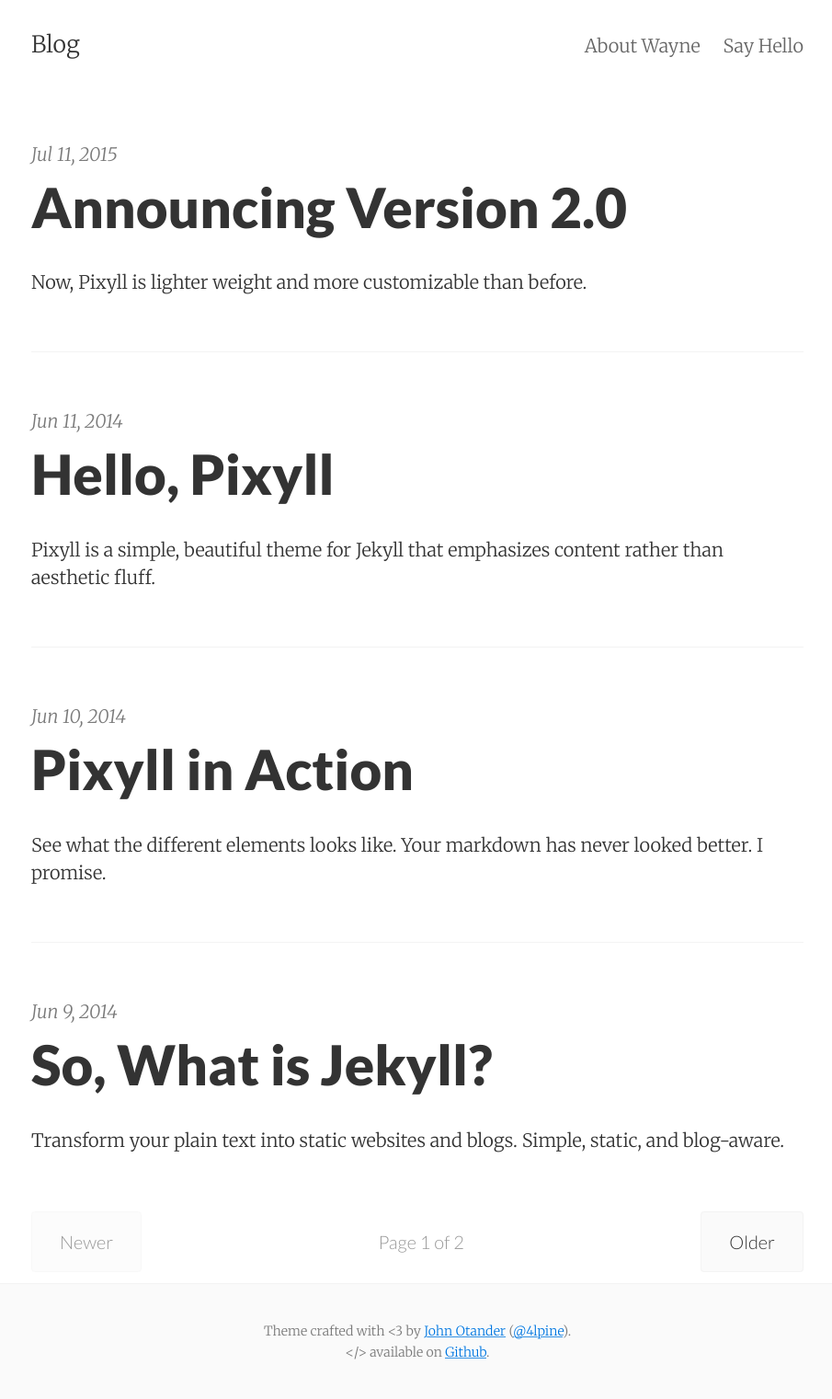
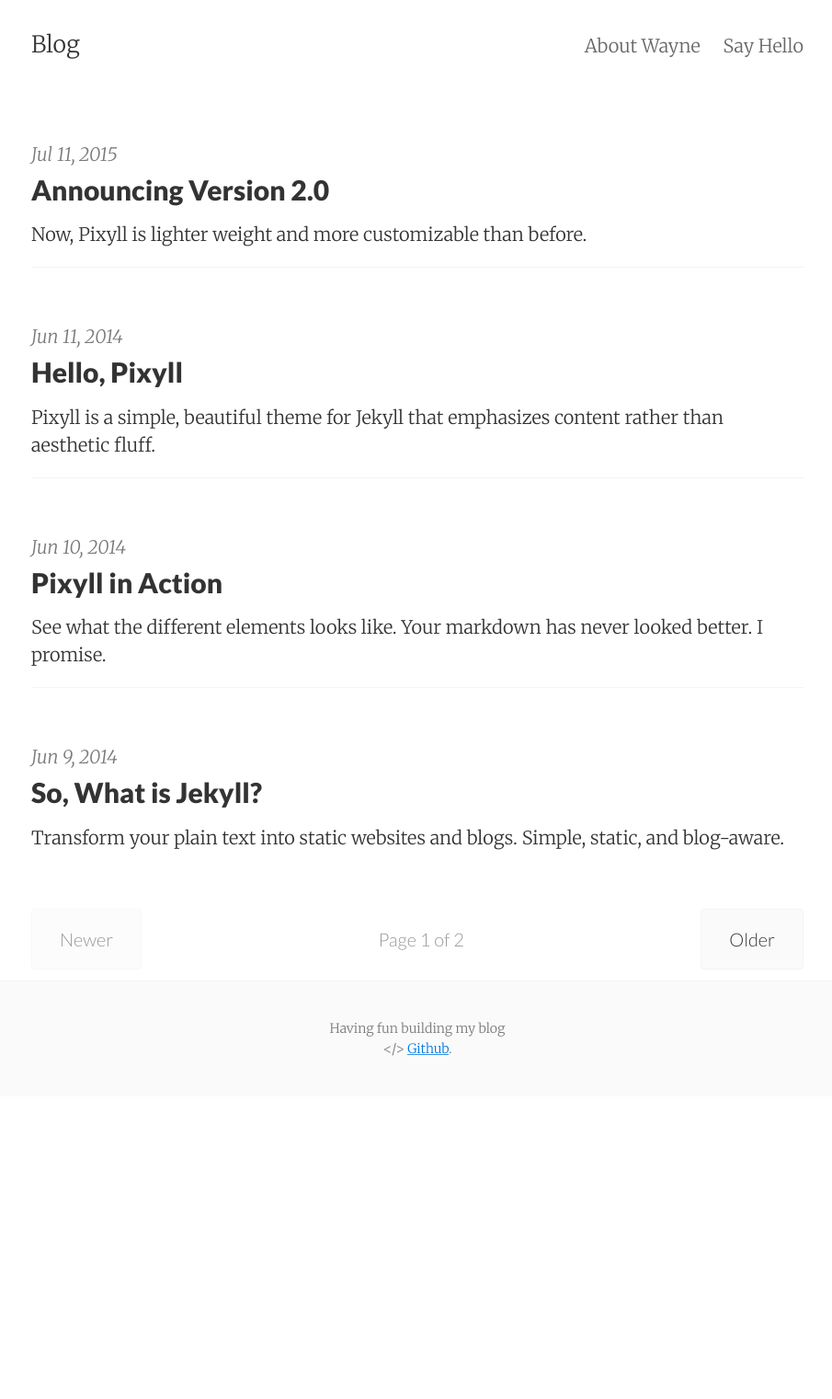
Before and after one commit to zhaoweigg/zhaoweigg.github.io, a Jekyll site: the page built from index.html, in a window 1280 px wide. Shown: the whole page at 92% size, without its empty margins (186-1091 px from the left). Built offline with Jekyll 4.4.1, drawn with Linux system fonts in a browser that asks for light colours; nearby versions of some CDN libraries; the list of posts is cut into pages by our own code; after the commit the page ends 1192 px from its top, so only the background shows below that.

Commit message:
updated some format

```diff
--- a/_includes/footer.html
+++ b/_includes/footer.html
@@ -1,8 +1,8 @@
 <footer class="center">
   <div class="measure">
     <small>
-      Theme crafted with &lt;3 by <a href="http://johnotander.com">John Otander</a> (<a href="https://twitter.com/4lpine">@4lpine</a>).<br>
-      &lt;/&gt; available on <a href="https://github.com/johnotander/pixyll">Github</a>.
+      Having fun building my blog<br>
+      &lt;/&gt; <a href="https://github.com/{{site.github_username}}">Github</a>.
     </small>
   </div>
 </footer>
--- a/_sass/basscss/_utility-white-space.scss
+++ b/_sass/basscss/_utility-white-space.scss
@@ -159,7 +159,6 @@
 
 .py3 {
   padding-top: $space-3;
-  padding-bottom: $space-3;
 }
 
 .px3 {
--- a/index.html
+++ b/index.html
@@ -9,7 +9,7 @@ layout: default
       {% for post in paginator.posts %}
         <div class="post py3">
           <p class="post-meta">{{ post.date | date: site.date_format }}</p>
-          <a href="{{ post.url | prepend: site.baseurl }}" class="post-link"><h3 class="h1 post-title">{{ post.title }}</h3></a>
+          <a href="{{ post.url | prepend: site.baseurl }}" class="post-link"><h3 class="h2 post-title">{{ post.title }}</h3></a>
           <p class="post-summary">
             {% if post.summary %}
               {{ post.summary }}
```
